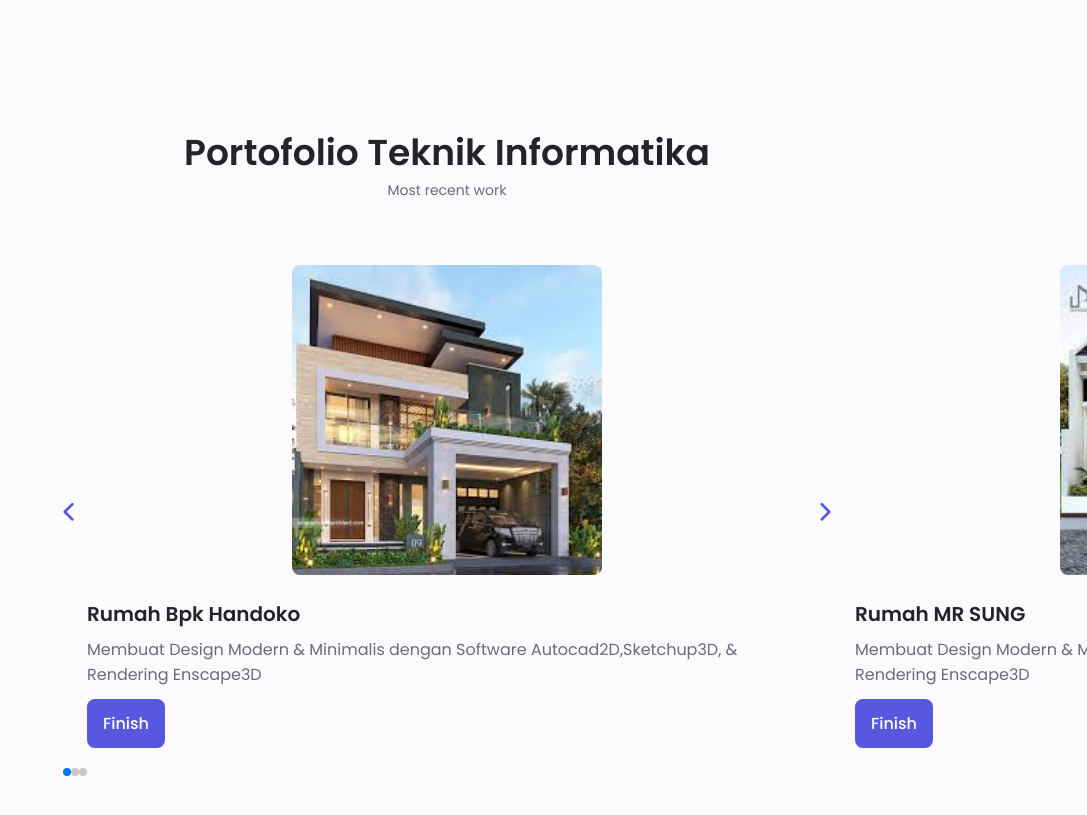
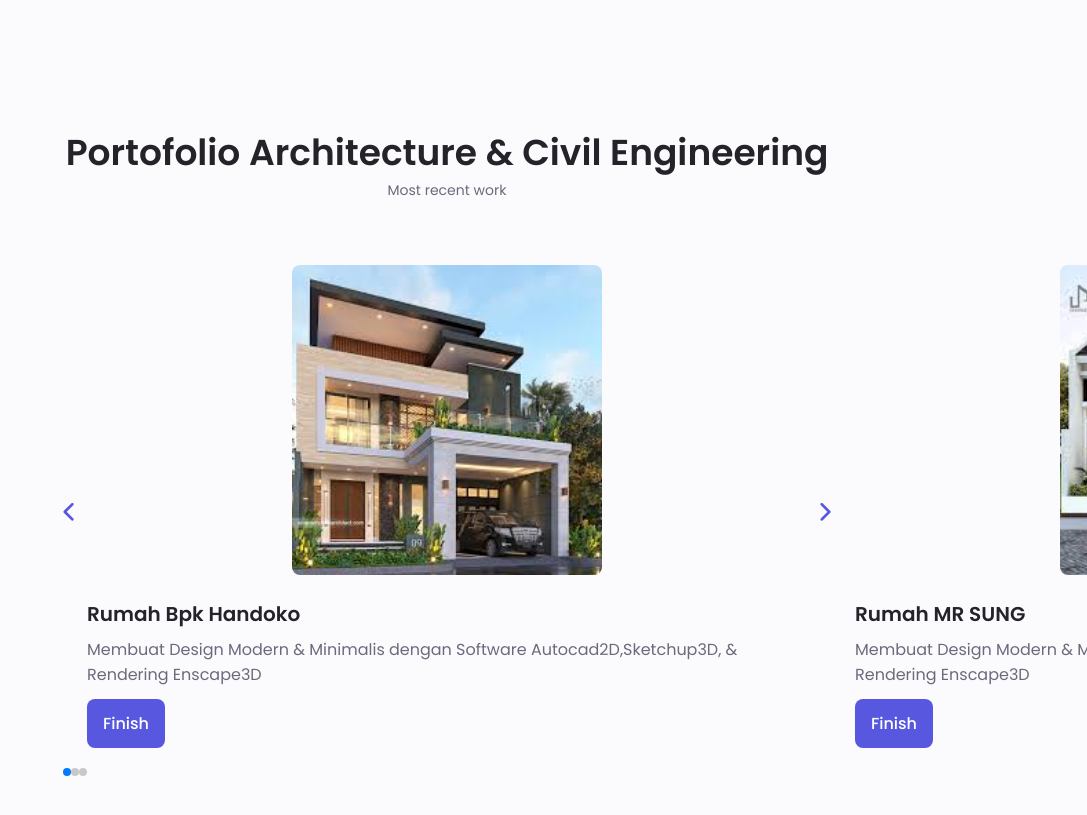
Before and after one commit to zaynfian/PPYCHARM, a plain HTML site: page index.html in a window 1280 px wide. Shown: the part 2160-2975 px from the top of the page, without its empty margins (193-1280 px from the left). Drawn offline with nearby package versions, Linux system fonts and the light colour scheme.

Commit message:
Update index.html

```diff
--- a/index.html
+++ b/index.html
@@ -231,7 +231,7 @@
         </section>
         <!--===================== PORTOFOLIO ARCHITECT =====================-->
         <section class="portfolio section" id="portfolio">
-            <h2 class="section__title">Portofolio Teknik Informatika</h2>
+            <h2 class="section__title">Portofolio Architecture & Civil Engineering</h2>
             <span class="section__subtitle">Most recent work</span>
 
             <div class="portfolio__container container swiper-container">
```
